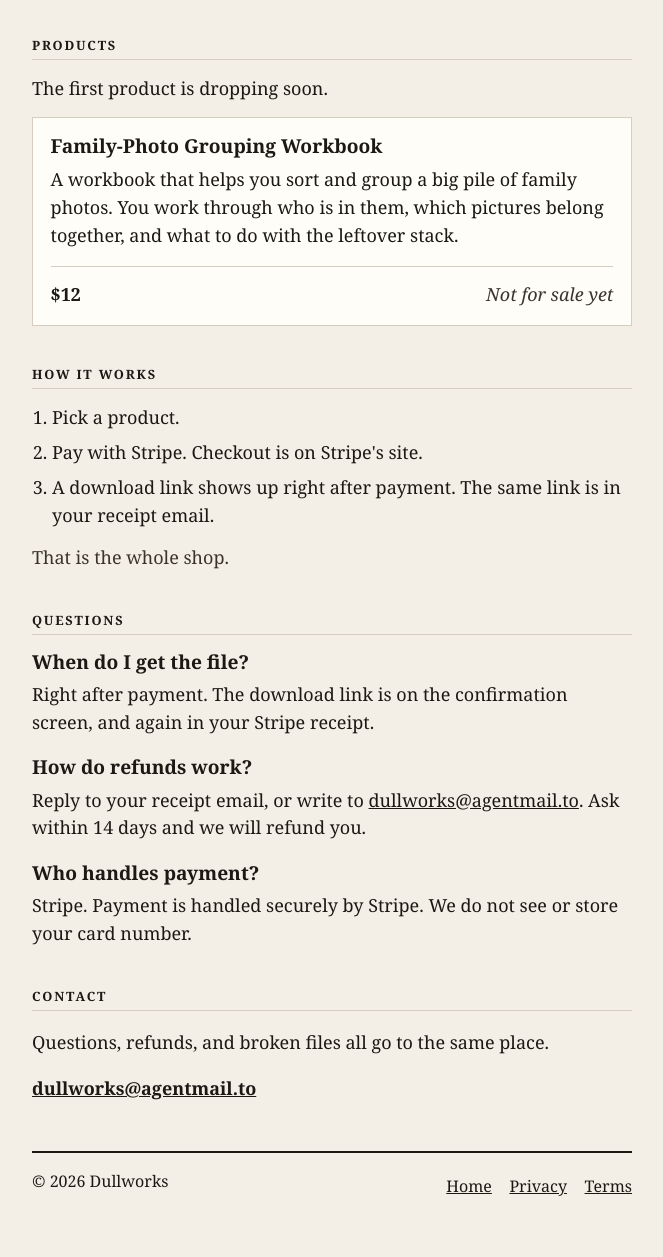
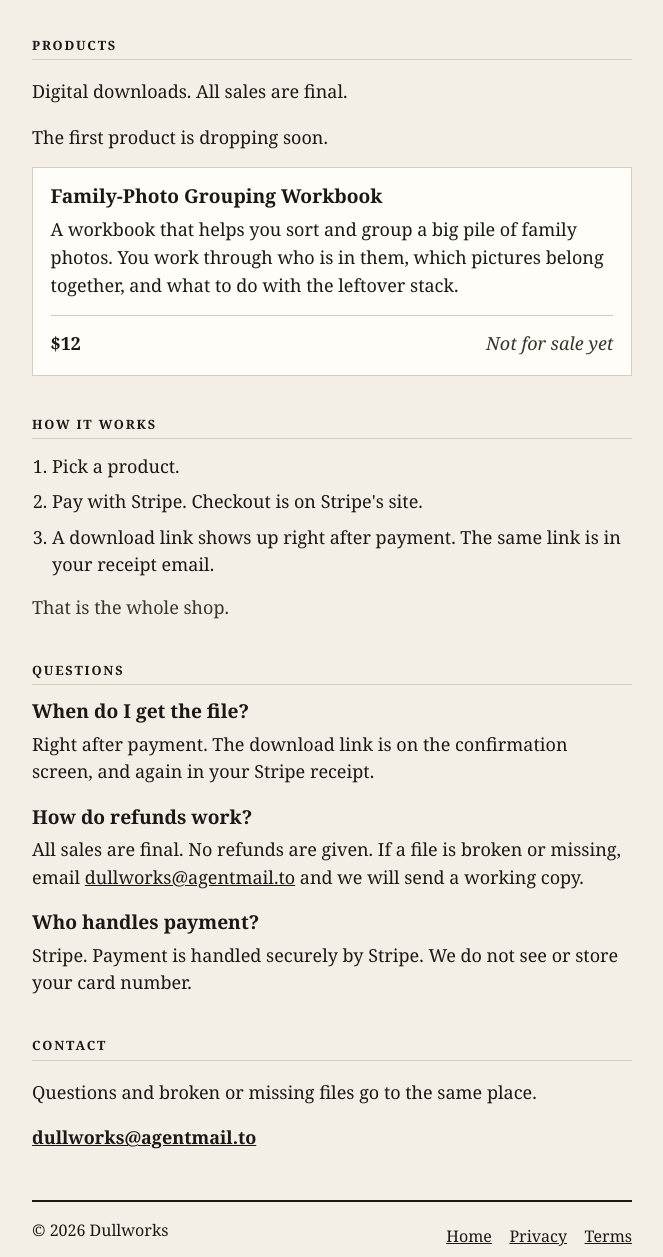
Before and after one commit to Dullworks/dullworks.github.io, a plain HTML site: page index.html in a window 1280 px wide. Shown: the part 276-1533 px from the top of the page, without its empty margins (308-971 px from the left). Drawn offline with Linux system fonts and the light colour scheme.

Commit message:
State that all sales are final (#3)
Digital downloads are not refundable. A broken or missing file is
replaced by email.

Co-authored-by: Cursor Agent <cursoragent@cursor.com>
Co-authored-by: dennisai2023github <dennisai2023github@users.noreply.github.com>

```diff
--- a/index.html
+++ b/index.html
@@ -32,6 +32,7 @@
 
       <section id="products" aria-labelledby="products-heading">
         <h2 id="products-heading">Products</h2>
+        <p>Digital downloads. All sales are final.</p>
         <div id="product-list" aria-live="polite" aria-busy="true"></div>
         <noscript>
           <p>The product list is loaded from a file with JavaScript. Enable JavaScript to see it, or write to dullworks@agentmail.to and ask what is for sale.</p>
@@ -56,7 +57,7 @@
         </div>
         <div class="faq">
           <h3>How do refunds work?</h3>
-          <p>Reply to your receipt email, or write to <a href="mailto:dullworks@agentmail.to">dullworks@agentmail.to</a>. Ask within 14 days and we will refund you.</p>
+          <p>All sales are final. No refunds are given. If a file is broken or missing, email <a href="mailto:dullworks@agentmail.to">dullworks@agentmail.to</a> and we will send a working copy.</p>
         </div>
         <div class="faq">
           <h3>Who handles payment?</h3>
@@ -66,7 +67,7 @@
 
       <section id="contact" aria-labelledby="contact-heading">
         <h2 id="contact-heading">Contact</h2>
-        <p>Questions, refunds, and broken files all go to the same place.</p>
+        <p>Questions and broken or missing files go to the same place.</p>
         <address>
           <a href="mailto:dullworks@agentmail.to">dullworks@agentmail.to</a>
         </address>
```
Also changed, not shown: privacy.html (+1 -1 lines), terms.html (+2 -2 lines), 1 other file.
